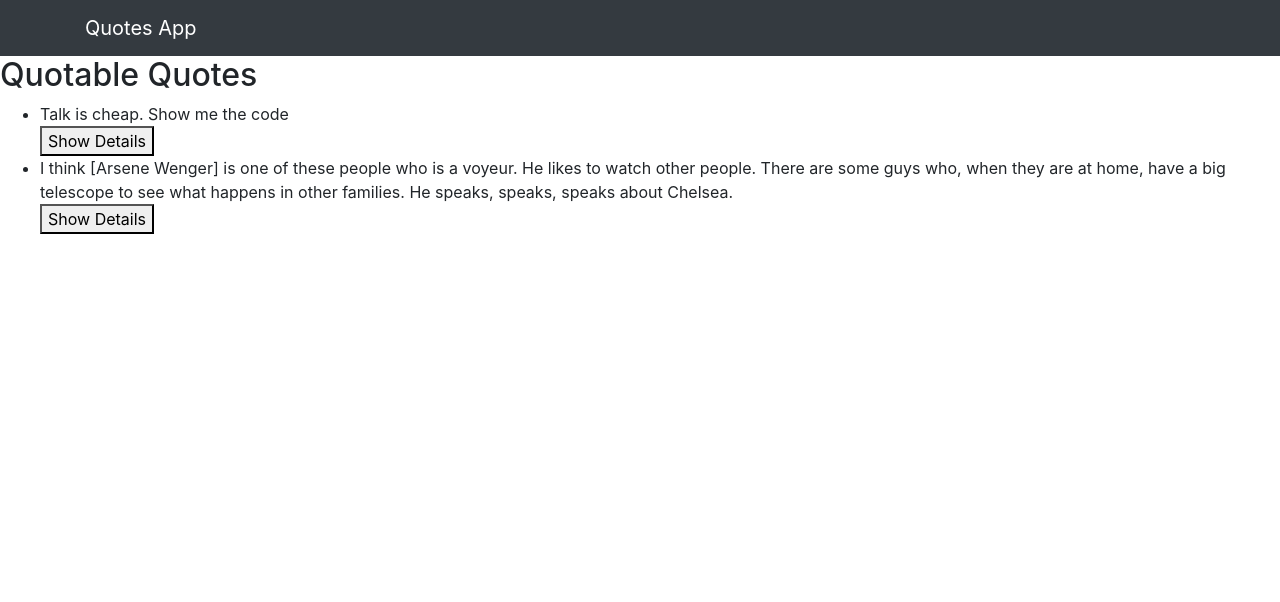
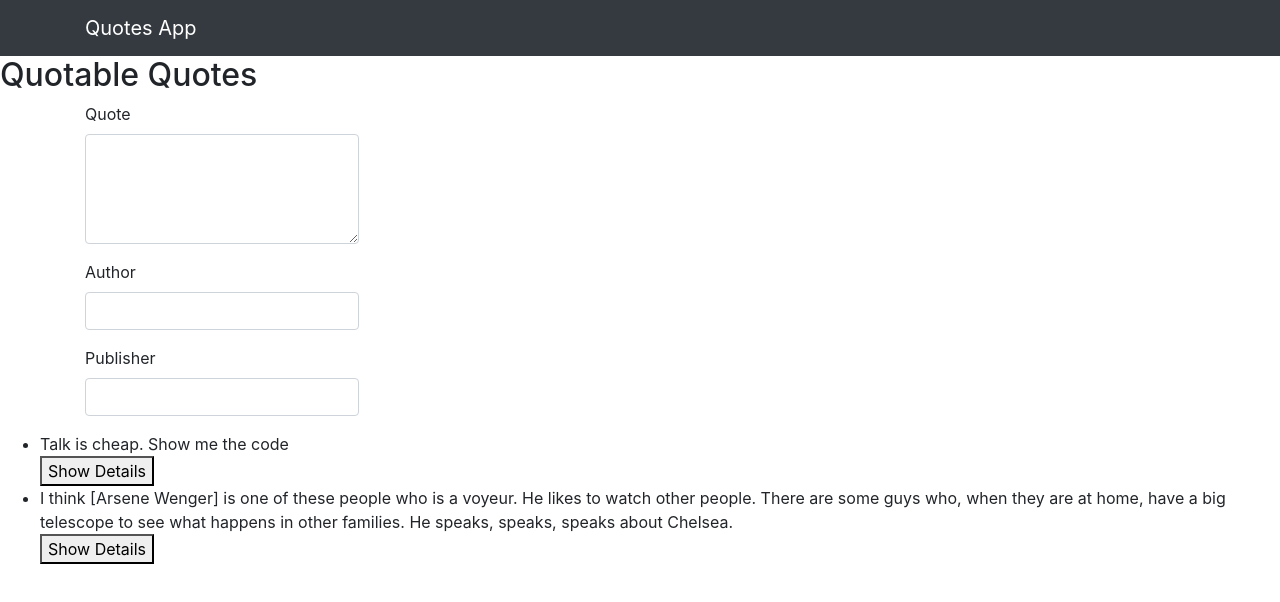
Before and after one commit to TonyKioko/Quotes_App, an Angular app in the folder QuotesApp/: page / in a window 1280 px wide. Shown: the top 602 px of the page. Built offline with nearby package versions, Linux system fonts and the light colour scheme.

Commit message:
add quote-form component

```diff
--- a/QuotesApp/src/app/app.module.ts
+++ b/QuotesApp/src/app/app.module.ts
@@ -5,13 +5,15 @@
 import { NavbarComponent } from './navbar/navbar.component';
 import { QuoteComponent } from './quote/quote.component';
 import { QuoteDetailsComponent } from './quote-details/quote-details.component';
+import { QuoteFormComponent } from './quote-form/quote-form.component';
 
 @NgModule({
   declarations: [
     AppComponent,
     NavbarComponent,
     QuoteComponent,
-    QuoteDetailsComponent
+    QuoteDetailsComponent,
+    QuoteFormComponent
   ],
   imports: [
     BrowserModule
--- /dev/null
+++ b/QuotesApp/src/app/quote-form/quote-form.component.html
@@ -0,0 +1,24 @@
+<div class="container-fluid">
+    <div class="row">
+        <form>
+          <div class="form-group">
+
+              <label for="quote">Quote</label>
+              <textarea class="form-control" id="quote" rows="4" required></textarea>
+
+          </div>
+            <div class="form-group">
+
+                <label for="author">Author</label>
+                <input type="text" required class="form-control" id="author">
+
+            </div>
+
+            <div class="form-group">
+                <label for="publisher">Publisher</label>
+                <input type='text' id="publisher" class="form-control" required>
+
+            </div>
+        </form>
+    </div>
+</div>
--- /dev/null
+++ b/QuotesApp/src/app/quote-form/quote-form.component.ts
@@ -0,0 +1,15 @@
+import { Component, OnInit } from '@angular/core';
+
+@Component({
+  selector: 'app-quote-form',
+  templateUrl: './quote-form.component.html',
+  styleUrls: ['./quote-form.component.css']
+})
+export class QuoteFormComponent implements OnInit {
+
+  constructor() { }
+
+  ngOnInit() {
+  }
+
+}
--- a/QuotesApp/src/app/quote/quote.component.html
+++ b/QuotesApp/src/app/quote/quote.component.html
@@ -1,4 +1,11 @@
 <h2>Quotable Quotes</h2>
+<div class="container">
+  <div class="row">
+    <div class="col-md-12">
+      <app-quote-form></app-quote-form>
+    </div>
+  </div>
+</div>
 <ul>
     <div *ngFor='let quote of quotes;let i=index'>
         <li >{{ quote.quote }}</li>
```
Also changed, not shown: QuotesApp/src/app/quote-form/quote-form.component.css (added), 1 other file (tests, documents, lock files or other folders).
